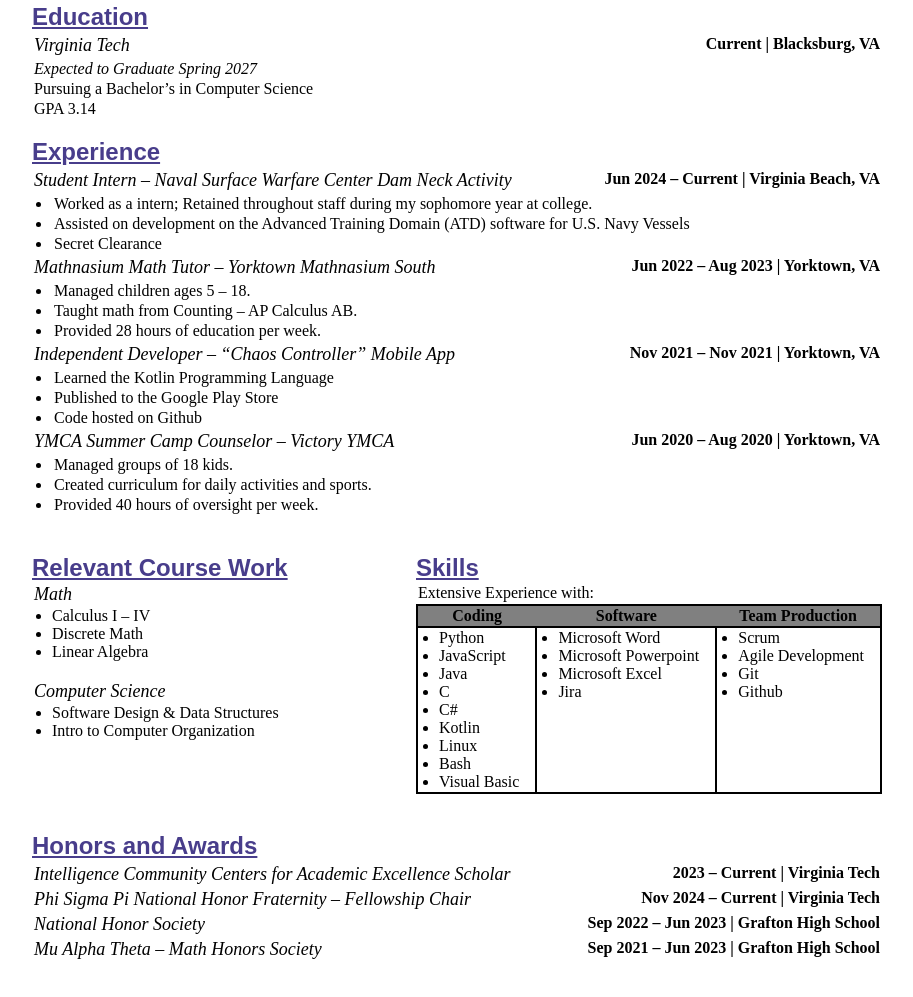
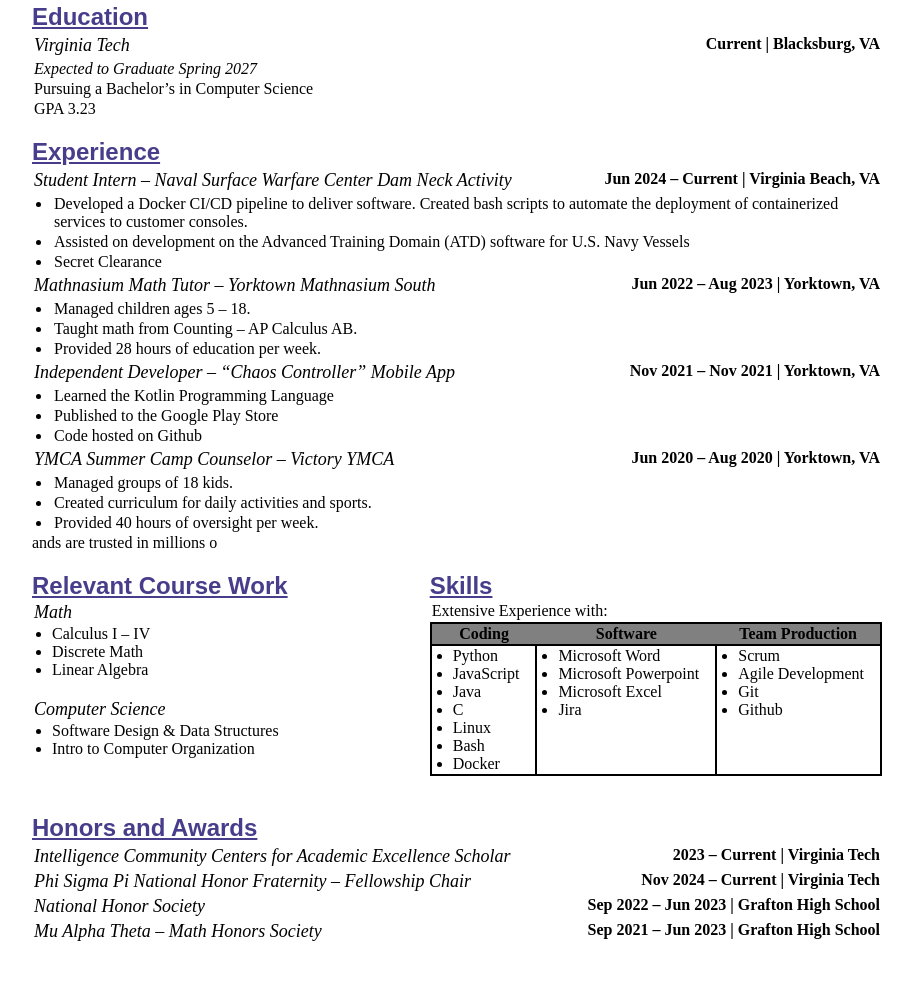
Before and after one commit to Jerry-Spice/jerry-spice.github.io, a plain HTML site: page Resume/index.html in a window 1280 px wide. Shown: the part 193-1190 px from the top of the page, without its empty margins (183-1096 px from the left). Drawn offline with Linux system fonts and the light colour scheme.

Commit message:
updating information

```diff
--- a/Resume/index.html
+++ b/Resume/index.html
@@ -158,7 +158,7 @@
         </div>
         <p class="italics">Expected to Graduate Spring 2027</p>
         <p class="">Pursuing a Bachelor’s in Computer Science</p>
-        <p class="">GPA 3.14</p>
+        <p class="">GPA 3.23</p>
     </div>
     <div class="experience">
         <h2 class="size24 arial underline">Experience</h2>
@@ -168,7 +168,7 @@
         </div>
         <ul class="">
             <li>
-                <p class="">Worked as a intern; Retained throughout staff during my sophomore year at college.</p>
+                <p class="">Developed a Docker CI/CD pipeline to deliver software. Created bash scripts to automate the deployment of containerized services to customer consoles.</p>
             </li>
             <li>
                 <p class="">Assisted on development on the Advanced Training Domain (ATD) software for U.S. Navy Vessels</p>
@@ -222,7 +222,7 @@
             <li>
                 <p class="">Provided 40 hours of oversight per week.</p>
             </li>
-        </ul>
+        </ul>ands are trusted in millions o
         <br>
     </div>
     <div class="flex flexrow justifybetween">
@@ -261,11 +261,9 @@
                             <li>JavaScript</li>
                             <li>Java</li>
                             <li>C</li>
-                            <li>C#</li>
-                            <li>Kotlin</li>
                             <li>Linux</li>
                             <li>Bash</li>
-                            <li>Visual Basic</li>
+                            <li>Docker</li>
                         </ul>
                     </td>
                     <td class="skillstable center">
```
